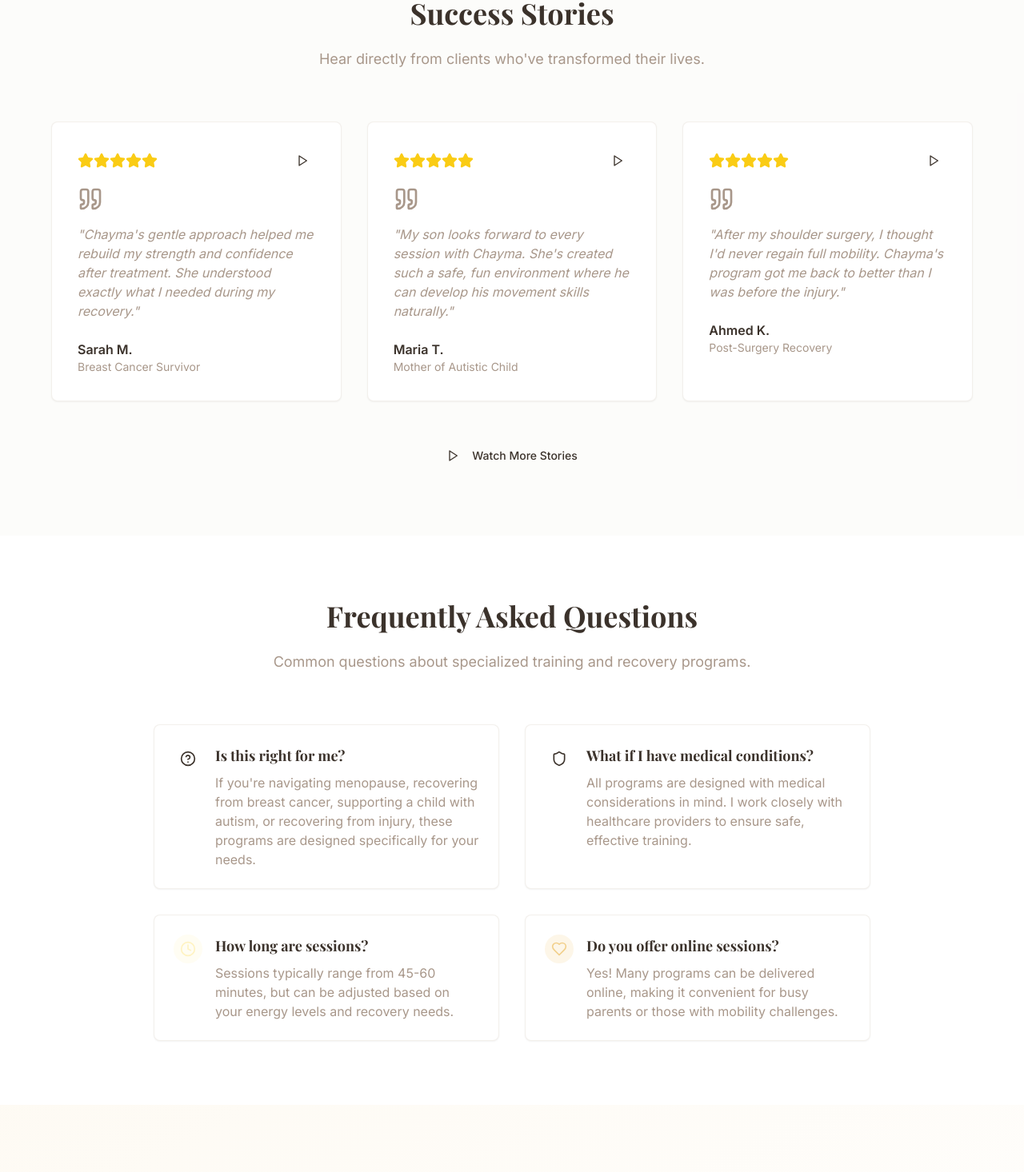
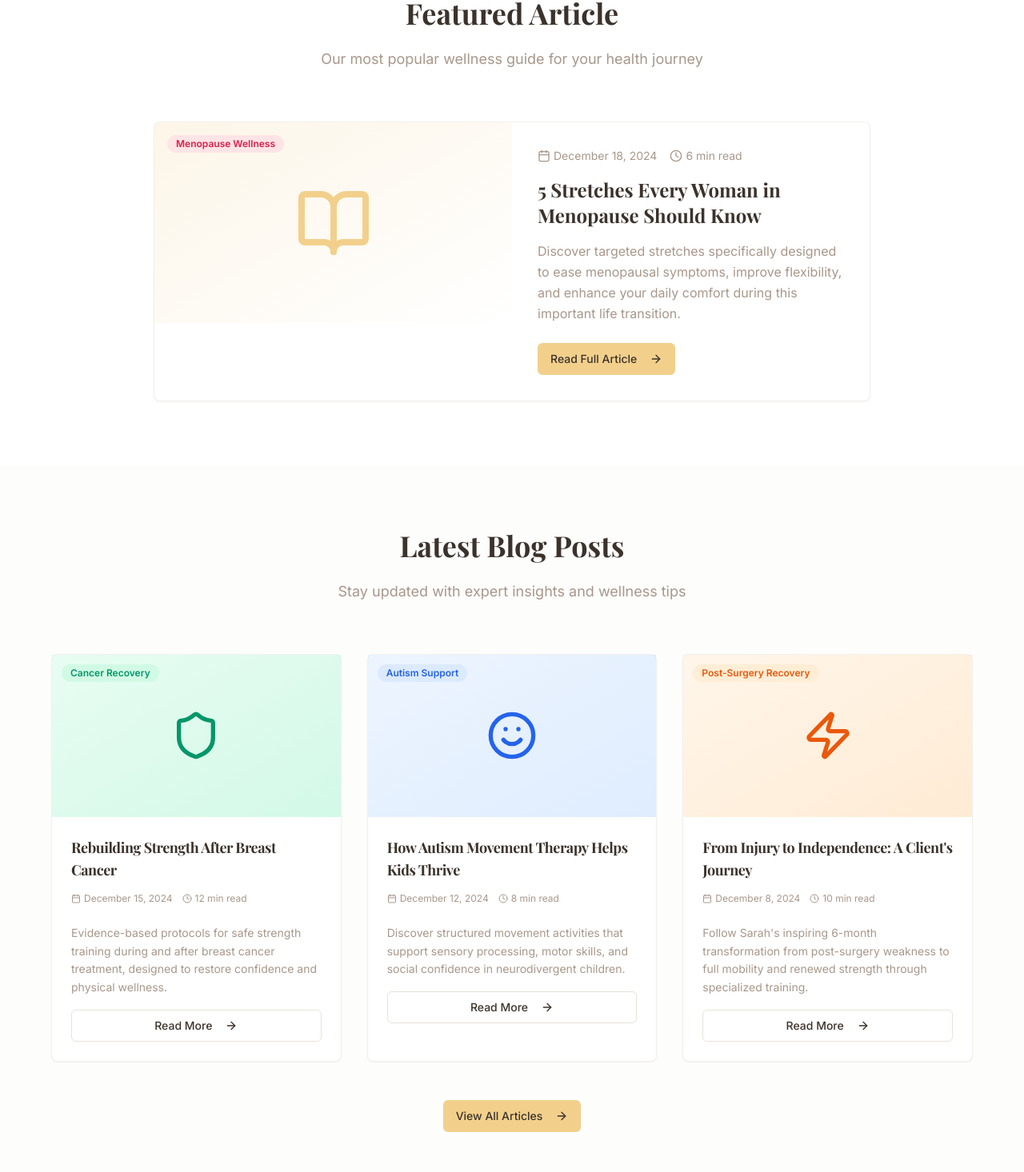
Before and after one commit to YasserZaidan/chayma-strength-journey, a React (Vite) app: page / in a window 1280 px wide. Shown: the part 3187-4653 px from the top of the page at 80% size. Built offline with nearby package versions, Linux system fonts and the light colour scheme.

Commit message:
Add featured blog posts to homepage
Display new and featured blog posts on the homepage.

```diff
--- a/src/pages/Index.tsx
+++ b/src/pages/Index.tsx
@@ -17,6 +17,7 @@ import {
   Instagram,
   MessageCircle,
   ArrowUp,
+  ArrowRight,
   CheckCircle,
   Sparkles,
   Target,
@@ -379,6 +380,199 @@ const Index = () => {
                 <Badge className="bg-accent/20 text-accent">Customized duration</Badge>
               </CardContent>
             </Card>
+          </div>
+        </div>
+      </section>
+
+      {/* Featured Blog Section */}
+      <section className="py-20 bg-background">
+        <div className="container mx-auto px-4">
+          <div className="text-center mb-16">
+            <h2 className="text-4xl font-bold mb-6 text-foreground">Featured Article</h2>
+            <p className="text-lg text-muted-foreground">
+              Our most popular wellness guide for your health journey
+            </p>
+          </div>
+
+          <Card className="max-w-4xl mx-auto hover-lift border-border/50 overflow-hidden">
+            <div className="grid lg:grid-cols-2 gap-0">
+              <div className="relative">
+                <div className="aspect-video bg-gradient-to-br from-accent/20 to-accent-secondary/20 flex items-center justify-center">
+                  <BookOpen className="h-24 w-24 text-accent" />
+                </div>
+                <Badge className="absolute top-4 left-4 bg-rose-100 text-rose-600">
+                  Menopause Wellness
+                </Badge>
+              </div>
+
+              <div className="p-8">
+                <div className="flex items-center gap-4 text-sm text-muted-foreground mb-4">
+                  <div className="flex items-center gap-1">
+                    <Calendar className="h-4 w-4" />
+                    December 18, 2024
+                  </div>
+                  <div className="flex items-center gap-1">
+                    <Clock className="h-4 w-4" />
+                    6 min read
+                  </div>
+                </div>
+
+                <h3 className="text-2xl font-bold mb-4 text-foreground">
+                  5 Stretches Every Woman in Menopause Should Know
+                </h3>
+
+                <p className="text-muted-foreground mb-6 leading-relaxed">
+                  Discover targeted stretches specifically designed to ease menopausal symptoms, improve flexibility, and enhance your daily comfort during this important life transition.
+                </p>
+
+                <Link to="/blog">
+                  <Button className="bg-accent hover:bg-accent/90 text-accent-foreground">
+                    Read Full Article
+                    <ArrowRight className="ml-2 h-4 w-4" />
+                  </Button>
+                </Link>
+              </div>
+            </div>
+          </Card>
+        </div>
+      </section>
+
+      {/* New Blog Articles Section */}
+      <section className="py-20 bg-muted/20">
+        <div className="container mx-auto px-4">
+          <div className="text-center mb-16">
+            <h2 className="text-4xl font-bold mb-6 text-foreground">Latest Blog Posts</h2>
+            <p className="text-lg text-muted-foreground">
+              Stay updated with expert insights and wellness tips
+            </p>
+          </div>
+
+          <div className="grid md:grid-cols-2 lg:grid-cols-3 gap-8 max-w-6xl mx-auto">
+            <Card className="hover-lift border-border/50 h-full smooth-hover group">
+              <div className="aspect-video bg-gradient-to-br from-emerald-100/50 to-emerald-200/50 flex items-center justify-center relative overflow-hidden">
+                <Shield className="h-16 w-16 text-emerald-600" />
+                <Badge className="absolute top-3 left-3 bg-emerald-100 text-emerald-600 text-xs">
+                  Cancer Recovery
+                </Badge>
+              </div>
+
+              <CardHeader>
+                <CardTitle className="text-lg mb-2 group-hover:text-accent transition-colors">
+                  Rebuilding Strength After Breast Cancer
+                </CardTitle>
+
+                <div className="flex items-center gap-3 text-xs text-muted-foreground">
+                  <div className="flex items-center gap-1">
+                    <Calendar className="h-3 w-3" />
+                    December 15, 2024
+                  </div>
+                  <div className="flex items-center gap-1">
+                    <Clock className="h-3 w-3" />
+                    12 min read
+                  </div>
+                </div>
+              </CardHeader>
+
+              <CardContent>
+                <CardDescription className="text-sm mb-4 leading-relaxed">
+                  Evidence-based protocols for safe strength training during and after breast cancer treatment, designed to restore confidence and physical wellness.
+                </CardDescription>
+
+                <Link to="/blog">
+                  <Button variant="outline" className="w-full group-hover:bg-accent group-hover:text-accent-foreground transition-colors">
+                    Read More
+                    <ArrowRight className="ml-2 h-4 w-4" />
+                  </Button>
+                </Link>
+              </CardContent>
+            </Card>
+
+            <Card className="hover-lift border-border/50 h-full smooth-hover group">
+              <div className="aspect-video bg-gradient-to-br from-blue-100/50 to-blue-200/50 flex items-center justify-center relative overflow-hidden">
+                <Smile className="h-16 w-16 text-blue-600" />
+                <Badge className="absolute top-3 left-3 bg-blue-100 text-blue-600 text-xs">
+                  Autism Support
+                </Badge>
+              </div>
+
+              <CardHeader>
+                <CardTitle className="text-lg mb-2 group-hover:text-accent transition-colors">
+                  How Autism Movement Therapy Helps Kids Thrive
+                </CardTitle>
+
+                <div className="flex items-center gap-3 text-xs text-muted-foreground">
+                  <div className="flex items-center gap-1">
+                    <Calendar className="h-3 w-3" />
+                    December 12, 2024
+                  </div>
+                  <div className="flex items-center gap-1">
+                    <Clock className="h-3 w-3" />
+                    8 min read
+                  </div>
+                </div>
+              </CardHeader>
+
+              <CardContent>
+                <CardDescription className="text-sm mb-4 leading-relaxed">
+                  Discover structured movement activities that support sensory processing, motor skills, and social confidence in neurodivergent children.
+                </CardDescription>
+
+                <Link to="/blog">
+                  <Button variant="outline" className="w-full group-hover:bg-accent group-hover:text-accent-foreground transition-colors">
+                    Read More
+                    <ArrowRight className="ml-2 h-4 w-4" />
+                  </Button>
+                </Link>
+              </CardContent>
+            </Card>
+
+            <Card className="hover-lift border-border/50 h-full smooth-hover group">
+              <div className="aspect-video bg-gradient-to-br from-orange-100/50 to-orange-200/50 flex items-center justify-center relative overflow-hidden">
+                <Zap className="h-16 w-16 text-orange-600" />
+                <Badge className="absolute top-3 left-3 bg-orange-100 text-orange-600 text-xs">
+                  Post-Surgery Recovery
+                </Badge>
+              </div>
+
+              <CardHeader>
+                <CardTitle className="text-lg mb-2 group-hover:text-accent transition-colors">
+                  From Injury to Independence: A Client's Journey
+                </CardTitle>
+
+                <div className="flex items-center gap-3 text-xs text-muted-foreground">
+                  <div className="flex items-center gap-1">
+                    <Calendar className="h-3 w-3" />
+                    December 8, 2024
+                  </div>
+                  <div className="flex items-center gap-1">
+                    <Clock className="h-3 w-3" />
+                    10 min read
+                  </div>
+                </div>
+              </CardHeader>
+
+              <CardContent>
+                <CardDescription className="text-sm mb-4 leading-relaxed">
+                  Follow Sarah's inspiring 6-month transformation from post-surgery weakness to full mobility and renewed strength through specialized training.
+                </CardDescription>
+
+                <Link to="/blog">
+                  <Button variant="outline" className="w-full group-hover:bg-accent group-hover:text-accent-foreground transition-colors">
+                    Read More
+                    <ArrowRight className="ml-2 h-4 w-4" />
+                  </Button>
+                </Link>
+              </CardContent>
+            </Card>
+          </div>
+
+          <div className="text-center mt-12">
+            <Link to="/blog">
+              <Button className="bg-accent hover:bg-accent/90 text-accent-foreground">
+                View All Articles
+                <ArrowRight className="ml-2 h-4 w-4" />
+              </Button>
+            </Link>
           </div>
         </div>
       </section>
```
